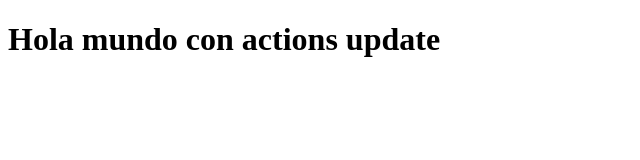
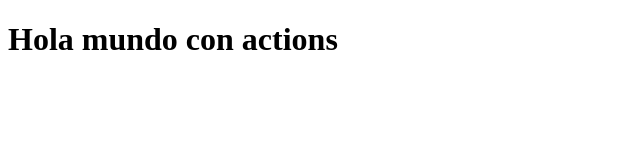
Before and after one commit to maikelpiramide/dockeractionsweb, a plain HTML site: page www/index.html in a window 1280 px wide. Shown: the whole page, without its empty margins (0-640 px from the left). Drawn offline with Linux system fonts and the light colour scheme.

Commit message:
actualizado

```diff
--- a/www/index.html
+++ b/www/index.html
@@ -6,6 +6,6 @@
     <title>Hola mundo</title>
 </head>
 <body>
-    <h1>Hola mundo con actions update</h1>
+    <h1>Hola mundo con actions</h1>
 </body>
 </html>
```
